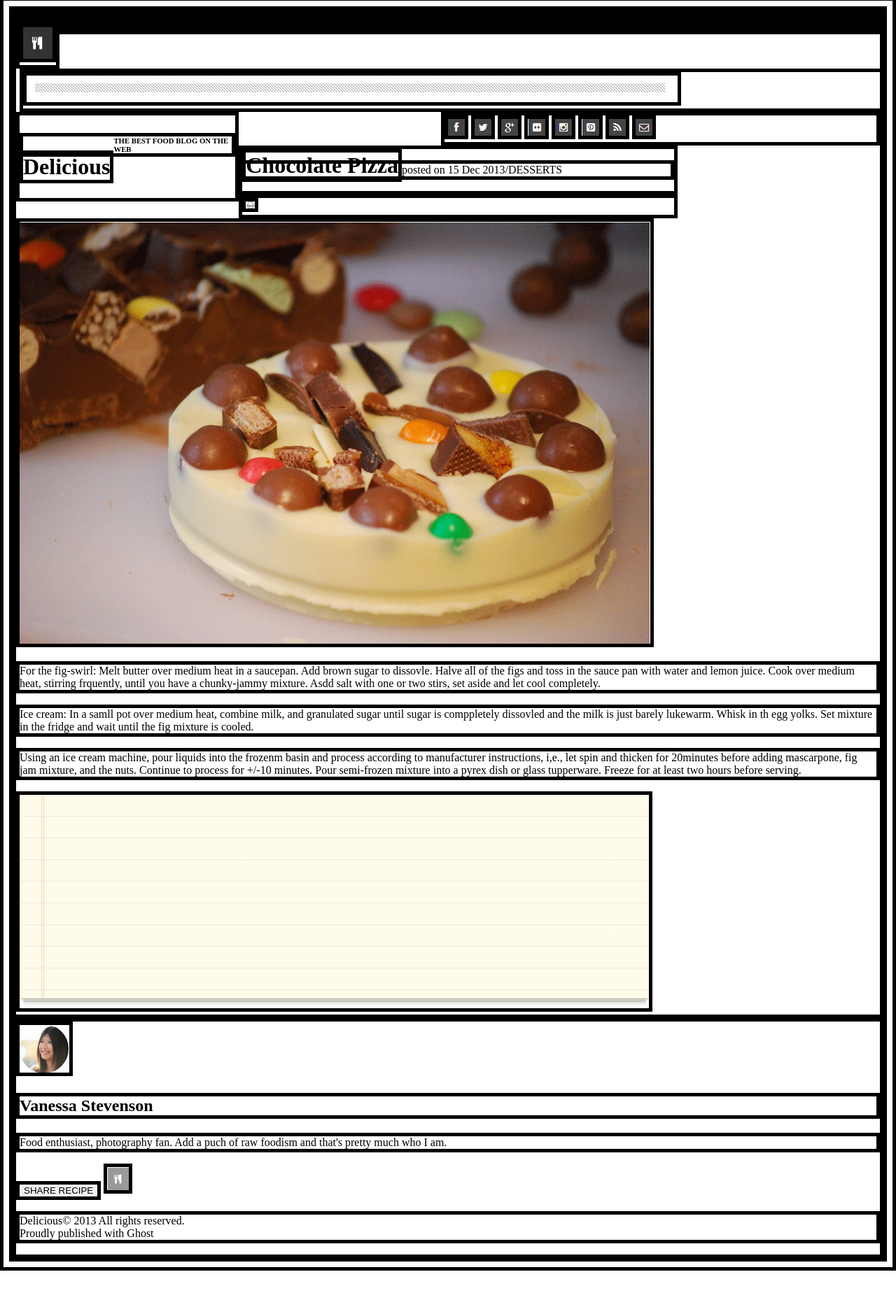
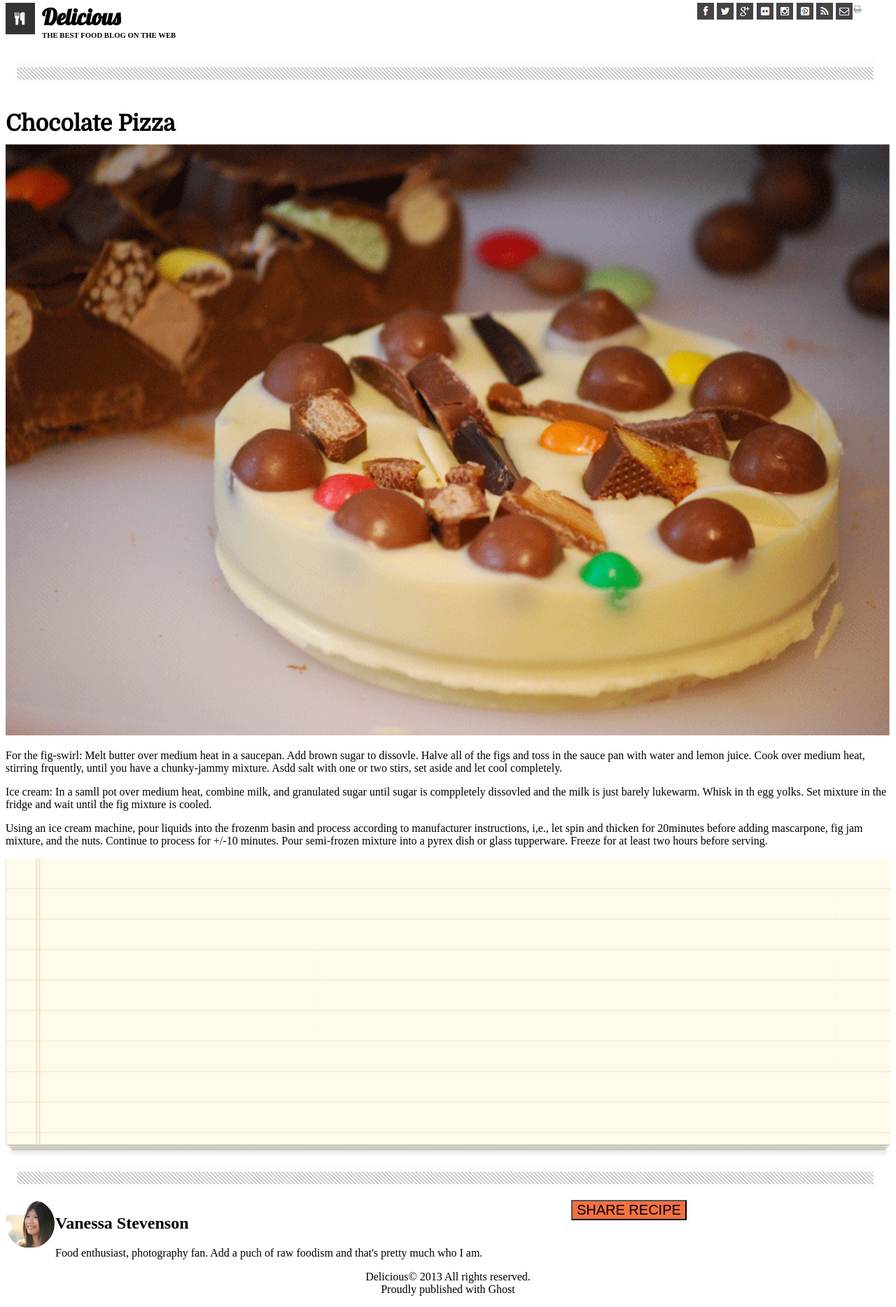
Before and after one commit to ashkrao/Chocolate_Pizza, a plain HTML site: page lab/index.html in a window 1280 px wide. Shown: the part 4-1872 px from the top of the page at 70% size. Before the commit the page ends 1820 px from the top, so only its background shows below. Drawn offline with Linux system fonts and the light colour scheme.

Commit message:
Final commit

```diff
--- a/lab/css/style.css
+++ b/lab/css/style.css
@@ -1,44 +1,53 @@
 
- h1 p{
-  display : inline-block;
-  float:left;
-  text-align:left;
-  margin:0;
-  }
   h1{
-   /*display : inline;*/
-   float:left;
    text-align:left;
-   margin-top:50px;
-   clear:both;
+   }
+   h6{
+     margin-top: 0;
+   }
+   #list{
+     width:100%;
+     margin: auto;
    }
    #border{
-     width:auto;
+     width:100%;
    }
    #right{
-     float:right;
+     text-align: right;
    }
    #title{
      text-align:left;
-     margin:0;
+     margin-bottom: 10px;
      float:left;
+     font-family: 'Domine', serif;
    }
-*{border: 5px solid black;}
-/*img {
-  max-width: 25%;
-  max-height: 25%;
-  display: block;
-  margin: auto;
-}*/
+   #foot_tag{
+     text-align: center;
+   }
+
 #logo{
-  margin-top: : 100px;
+  margin-top: : 200px;
+  margin-right: 10px;
 
 }
-/*row,
-.column {
-  box-sizing: border-box;
-  padding: 5 px;
-}*/
+#delicious{
+  font-family:'Lobster', cursive;
+  margin-top: 0;
+  margin-bottom: 0;
+}
+#chocopizza {
+  width:100%;
+  height:100%;
+  padding:0;
+  border:0;
+  margin:auto;
+}
+button{
+  background-color: #f47142;
+  font-size:20px;
+  text-align: center;
+}
+
 .row::before,
 .row::after {
   content: "";
--- a/lab/index.html
+++ b/lab/index.html
@@ -3,22 +3,18 @@
   <header>
   <title>Delicious</title>
   <link href="css/style.css" type="text/css" rel="stylesheet"/>
+  <link href="https://fonts.googleapis.com/css?family=Domine|Lobster|Philosopher" rel="stylesheet">
   </header>
   <head>
     <div class="row">
     <div class="column col-1">
       <img id ="logo" src="lab-assets/logo.png"/>
       </div>
-<div class= "row">
-<div class="column col-12">
-<img id ="border" src="lab-assets/border.png"/>
-</div>
-</div>
       <div class ="column col-3">
-<h1>Delicious</h1>
+      <h1 id="delicious">Delicious</h1>
       <h6>THE BEST FOOD BLOG ON THE WEB</h6>
       </div>
-<div id="right" class="column col-6">
+      <div id="right" class="column col-8">
       <img src="lab-assets/fb-icon.png"/>
       <img src="lab-assets/twit-icon.png"/>
       <img src="lab-assets/gp-icon.png"/>
@@ -29,29 +25,57 @@
       <img src="lab-assets/mail-icon.png"/>
       </div>
 </div>
+<div class= "row">
+<div class="column col-12">
+<img id ="border" src="lab-assets/border.png"/>
+</div>
+</div>
+</div>
 </head>
 <body>
   <div class ="row">
     <div class="column col-6">
 <h1 id="title">Chocolate Pizza</h1>
-<p>posted on 15 Dec 2013/DESSERTS</p>
 </div>
-<div class="column col-6">
+</div class="column col-6">
 <img src="lab-assets/print-icon.png"/>
 </div>
-<img src="lab-assets/choco-pizza.png"/>
+</div>
+</div>
+<div>
+<img id="chocopizza" src="lab-assets/choco-pizza.png"/>
+</div>
+<div>
 <p>For the fig-swirl: Melt butter over medium heat in a saucepan. Add brown sugar to dissovle. Halve all of the figs and toss in the sauce pan with water and lemon juice. Cook over medium heat, stirring frquently, until you have a chunky-jammy mixture. Asdd salt with one or two stirs, set aside and let cool completely.</p>
 <p>Ice cream: In a samll pot over medium heat, combine milk, and granulated sugar until sugar is comppletely dissovled and the milk is just barely lukewarm. Whisk in th egg yolks. Set mixture in the fridge and wait until the fig mixture is cooled.</p>
 <p>Using an ice cream machine, pour liquids into the frozenm basin and process according to manufacturer instructions, i,e., let spin and thicken for 20minutes before adding mascarpone, fig jam mixture, and the nuts. Continue to process for +/-10 minutes. Pour semi-frozen mixture into a pyrex dish or glass tupperware. Freeze for at least two hours before serving.</p>
-<img src="lab-assets/list-bg.png"/>
+</div>
+<div>
+<img id="list" src="lab-assets/list-bg.png"/>
+</div>
+<div class= "row">
+<div class="column col-12">
+<img id ="border" src="lab-assets/border.png"/>
+</div>
 </div>
   </body>
   <footer>
+    <div class="row">
+      <div class = "column col 2">
     <img src="lab-assets/van-pic.png"/>
+  </div>
+  <div class = "column col-7">
     <h2>Vanessa Stevenson</h2>
     <p>Food enthusiast, photography fan. Add a puch of raw foodism and that's pretty much who I am.</p>
+</div>
+<div class = "column col-3">
     <button type="button">SHARE RECIPE</button>
-    <img src="lab-assets/small-logo.png"/>
-    <p>Delicious&copy 2013 All rights reserved.<br>Proudly published with Ghost</p>
+  </div>
+  </div>
+  <div class="row">
+    <div class ="column col-12"
+    <p id="foot_tag" >Delicious&copy 2013 All rights reserved.<br>Proudly published with Ghost</p>
+  </div>
+</div>
  </footer>
 </html>
```
Lines whose indentation alone changed are shown as unchanged.
